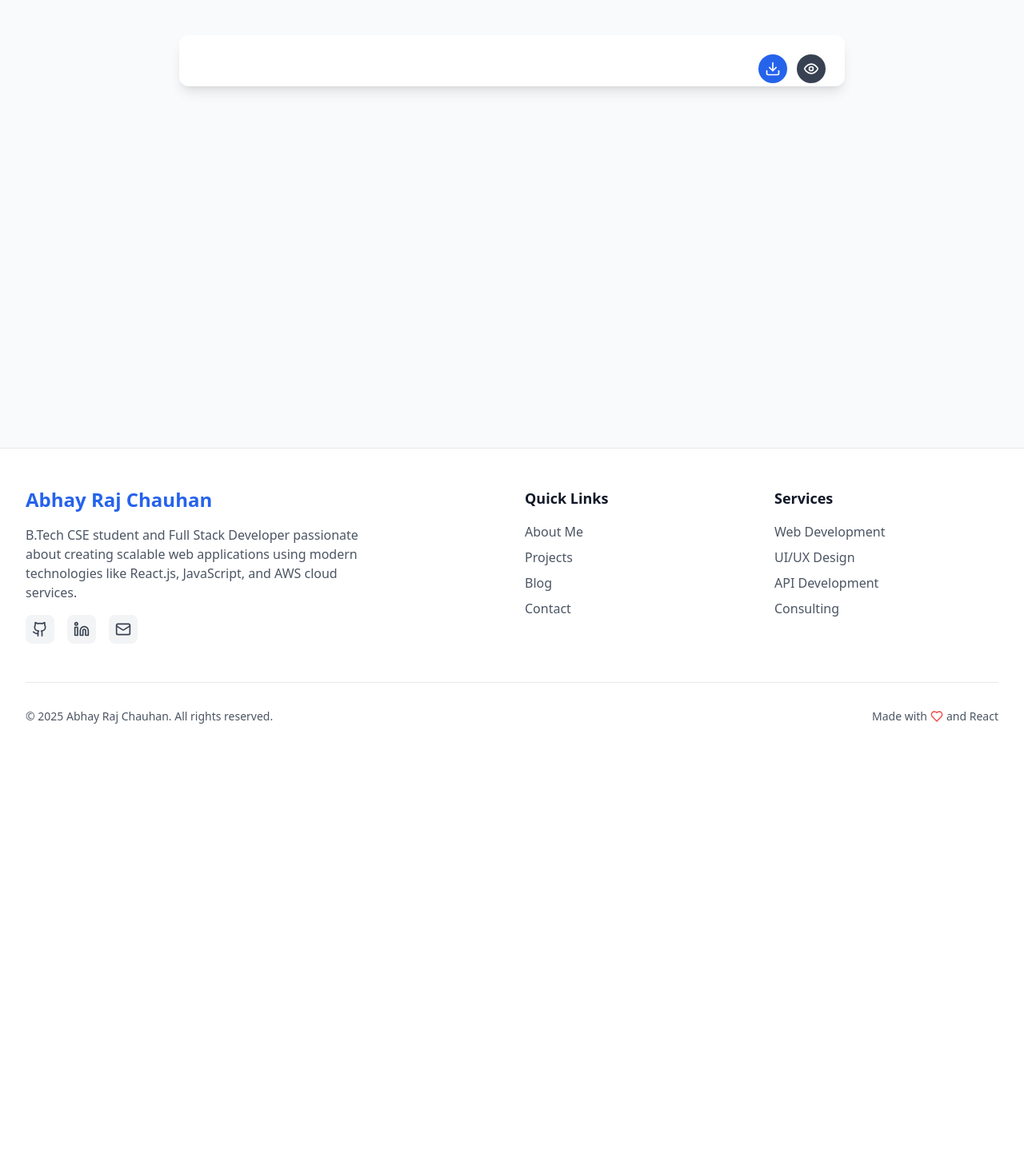
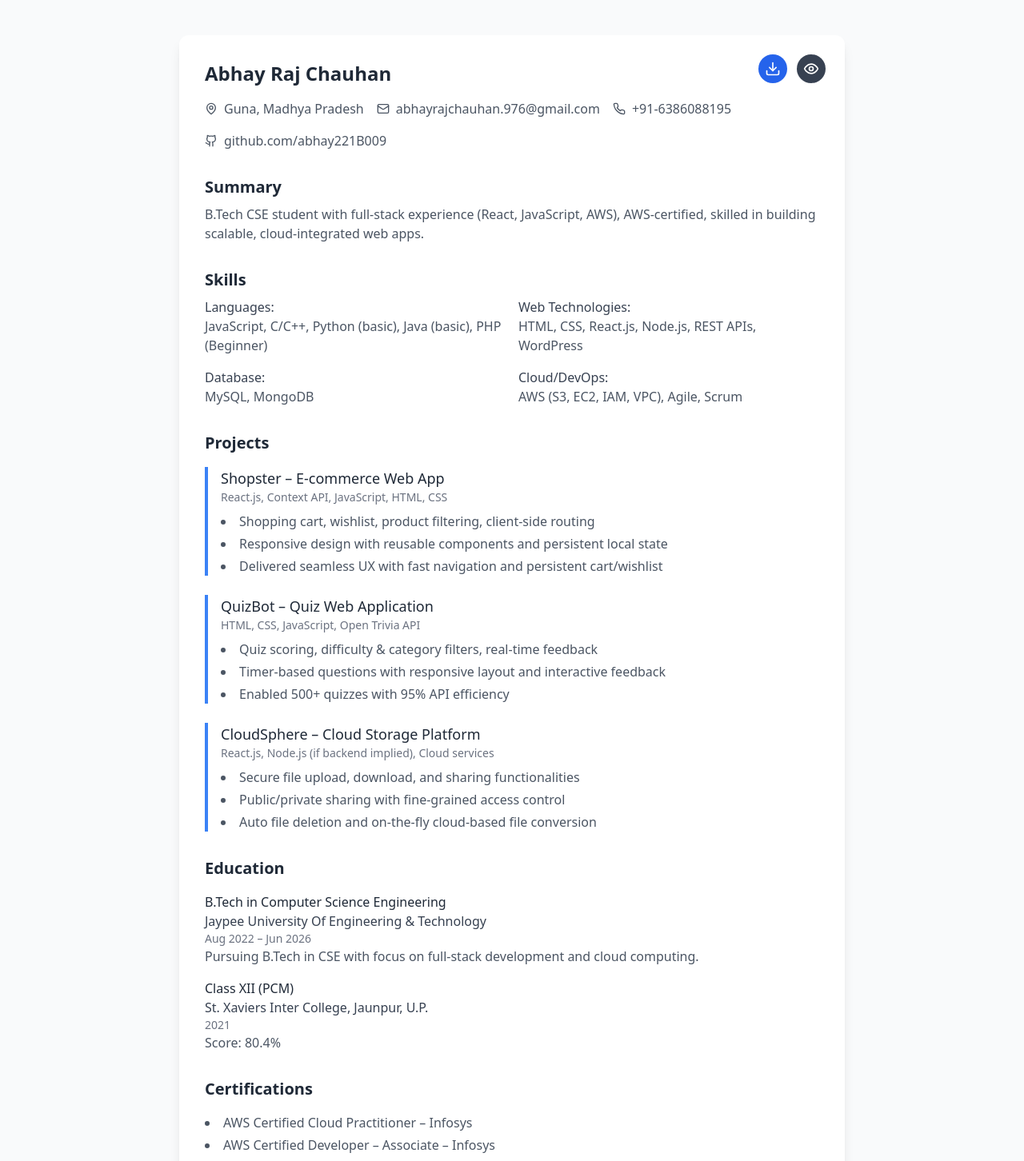
Before and after one commit to abhay221B009/Portfolio, a React (Vite) app: page /skills in a window 1280 px wide. Shown: the part 240-1692 px from the top of the page at 80% size. Before the commit the page ends 1194 px from the top, so only its background shows below. Built offline with nearby package versions, Linux system fonts and the light colour scheme.

Commit message:
resume updated

```diff
--- a/src/pages/Skills.jsx
+++ b/src/pages/Skills.jsx
@@ -94,7 +94,7 @@ const Resume = () => {
               <Download className="w-5 h-5" />
             </a>
             <a
-              href="/636f60af-8607-41ee-9a7d-bcb16d05323a.pdf"
+              href="/Abhay_Raj_Chauhan_Resume.pdf"
               target="_blank"
               rel="noopener noreferrer"
               className="p-2 bg-gray-700 text-white rounded-full hover:bg-gray-800 transition"
@@ -104,7 +104,159 @@ const Resume = () => {
             </a>
           </div>
 
-          {/* ...rest of the component remains unchanged... */}
+          {/* Personal Info Section */}
+          <div className="mb-8">
+            <h2 className="text-2xl font-bold text-gray-800 dark:text-white mb-4">
+              Abhay Raj Chauhan
+            </h2>
+            <div className="flex flex-wrap gap-4 text-gray-600 dark:text-gray-300">
+              <div className="flex items-center">
+                <MapPin className="w-4 h-4 mr-2" />
+                <span>Guna, Madhya Pradesh</span>
+              </div>
+              <div className="flex items-center">
+                <Mail className="w-4 h-4 mr-2" />
+                <span>abhayrajchauhan.976@gmail.com</span>
+              </div>
+              <div className="flex items-center">
+                <Phone className="w-4 h-4 mr-2" />
+                <span>+91-6386088195</span>
+              </div>
+              <div className="flex items-center">
+                <Github className="w-4 h-4 mr-2" />
+                <a
+                  href="https://github.com/abhay221B009"
+                  target="_blank"
+                  rel="noopener noreferrer"
+                  className="hover:underline"
+                >
+                  github.com/abhay221B009
+                </a>
+              </div>
+            </div>
+          </div>
+
+          {/* Summary Section */}
+          <div className="mb-8">
+            <h3 className="text-xl font-semibold text-gray-800 dark:text-white mb-2">
+              Summary
+            </h3>
+            <p className="text-gray-600 dark:text-gray-300">
+              B.Tech CSE student with full-stack experience (React, JavaScript,
+              AWS), AWS-certified, skilled in building scalable,
+              cloud-integrated web apps.
+            </p>
+          </div>
+
+          {/* Skills Section */}
+          <div className="mb-8">
+            <h3 className="text-xl font-semibold text-gray-800 dark:text-white mb-2">
+              Skills
+            </h3>
+            <div className="grid grid-cols-1 md:grid-cols-2 gap-4">
+              <div>
+                <h4 className="font-medium text-gray-700 dark:text-gray-300">
+                  Languages:
+                </h4>
+                <p className="text-gray-600 dark:text-gray-400">
+                  JavaScript, C/C++, Python (basic), Java (basic), PHP
+                  (Beginner)
+                </p>
+              </div>
+              <div>
+                <h4 className="font-medium text-gray-700 dark:text-gray-300">
+                  Web Technologies:
+                </h4>
+                <p className="text-gray-600 dark:text-gray-400">
+                  HTML, CSS, React.js, Node.js, REST APIs, WordPress
+                </p>
+              </div>
+              <div>
+                <h4 className="font-medium text-gray-700 dark:text-gray-300">
+                  Database:
+                </h4>
+                <p className="text-gray-600 dark:text-gray-400">
+                  MySQL, MongoDB
+                </p>
+              </div>
+              <div>
+                <h4 className="font-medium text-gray-700 dark:text-gray-300">
+                  Cloud/DevOps:
+                </h4>
+                <p className="text-gray-600 dark:text-gray-400">
+                  AWS (S3, EC2, IAM, VPC), Agile, Scrum
+                </p>
+              </div>
+            </div>
+          </div>
+
+          {/* Projects Section */}
+          <div className="mb-8">
+            <h3 className="text-xl font-semibold text-gray-800 dark:text-white mb-4">
+              Projects
+            </h3>
+            <div className="space-y-6">
+              {projects.map((project, index) => (
+                <div key={index} className="border-l-4 border-blue-500 pl-4">
+                  <h4 className="text-lg font-medium text-gray-800 dark:text-white">
+                    <a
+                      href={project.link}
+                      target="_blank"
+                      rel="noopener noreferrer"
+                      className="hover:underline"
+                    >
+                      {project.title}
+                    </a>
+                  </h4>
+                  <p className="text-sm text-gray-500 dark:text-gray-400 mb-2">
+                    {project.tech}
+                  </p>
+                  <ul className="list-disc list-inside text-gray-600 dark:text-gray-300 space-y-1">
+                    {project.features.map((feature, i) => (
+                      <li key={i}>{feature}</li>
+                    ))}
+                  </ul>
+                </div>
+              ))}
+            </div>
+          </div>
+
+          {/* Education Section */}
+          <div className="mb-8">
+            <h3 className="text-xl font-semibold text-gray-800 dark:text-white mb-4">
+              Education
+            </h3>
+            <div className="space-y-4">
+              {education.map((edu, index) => (
+                <div key={index}>
+                  <h4 className="font-medium text-gray-800 dark:text-white">
+                    {edu.degree}
+                  </h4>
+                  <p className="text-gray-700 dark:text-gray-300">
+                    {edu.school}
+                  </p>
+                  <p className="text-sm text-gray-500 dark:text-gray-400">
+                    {edu.period}
+                  </p>
+                  <p className="text-gray-600 dark:text-gray-400">
+                    {edu.description}
+                  </p>
+                </div>
+              ))}
+            </div>
+          </div>
+
+          {/* Certifications Section */}
+          <div className="mb-8">
+            <h3 className="text-xl font-semibold text-gray-800 dark:text-white mb-4">
+              Certifications
+            </h3>
+            <ul className="list-disc list-inside text-gray-600 dark:text-gray-300 space-y-1">
+              {certifications.map((cert, index) => (
+                <li key={index}>{cert}</li>
+              ))}
+            </ul>
+          </div>
         </motion.div>
       </div>
     </div>
```
